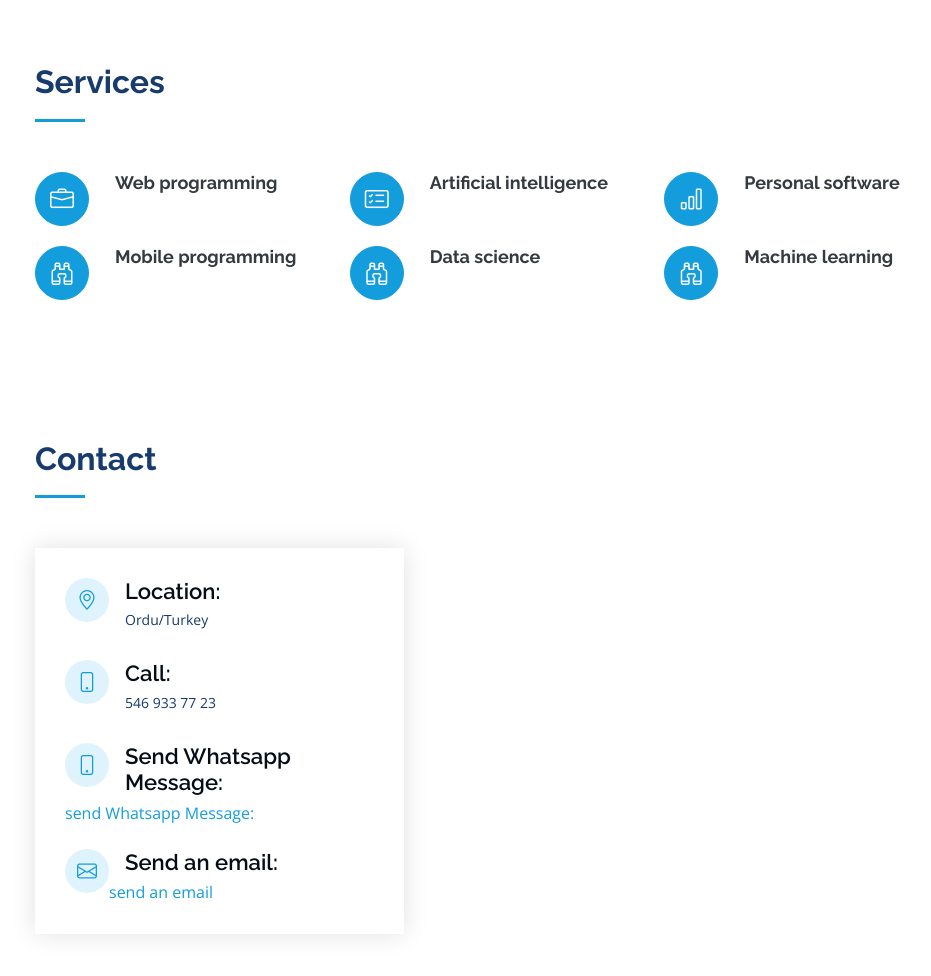
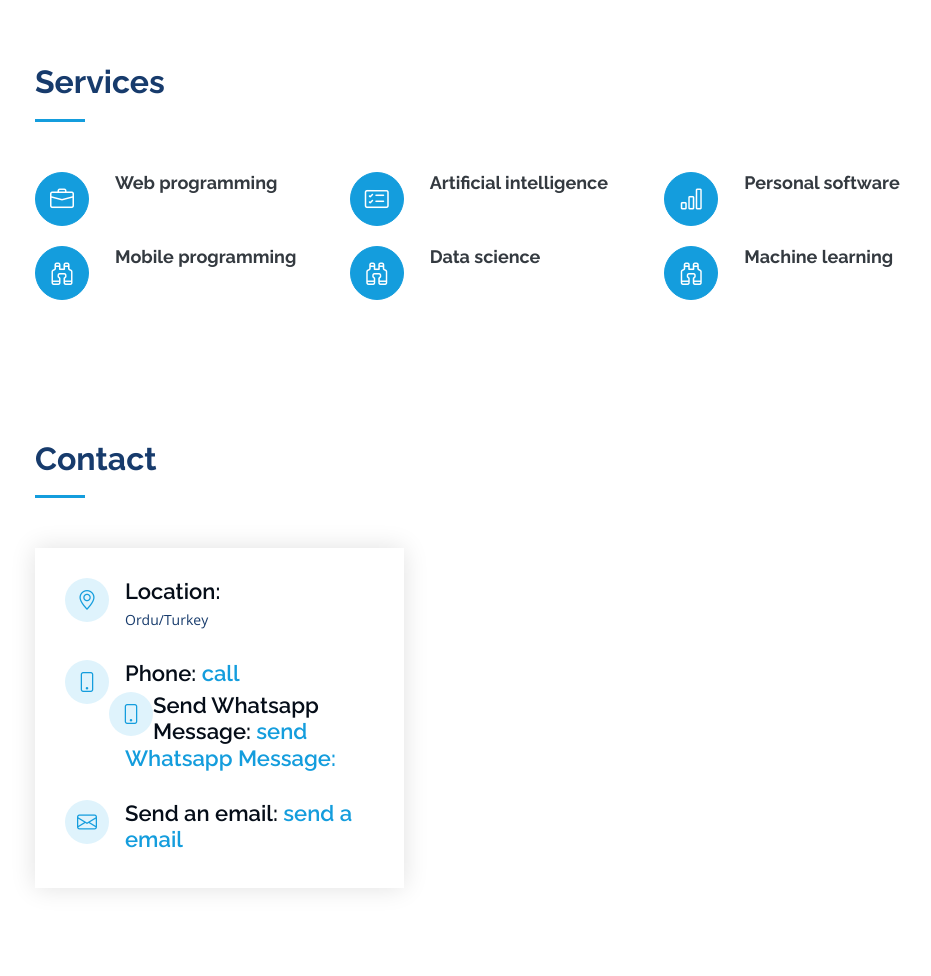
Before and after one commit to SerkanBahtiyar/SerkanBahtiyar.github.io, a plain HTML site: page index.html in a window 1280 px wide. Shown: the part 2655-3631 px from the top of the page, without its empty margins (295-1226 px from the left). Drawn offline with nearby package versions, Linux system fonts and the light colour scheme.

Commit message:
Update index.html

```diff
--- a/index.html
+++ b/index.html
@@ -331,19 +331,16 @@
 
               <div class="phone">
                 <i class="bi bi-phone"></i>
-                <h4>Call:</h4>
-                <p>546 933 77 23</p>
+                <h4>Phone:<a href="tel:+905469337723"> call</a></h4>
               </div>
 
               <div class="phone">
                 <i class="bi bi-phone"></i>
-                <h4>Send Whatsapp Message:</h4>
-                <a href="https://api.whatsapp.com/send?phone=905469337723&text=Merhaba">send Whatsapp Message:</a>
+                <h4>Send Whatsapp Message: <a href="https://api.whatsapp.com/send?phone=905469337723&text=Merhaba">send Whatsapp Message:</a></h4>
               </div><br>
                  <div class="email">
                 <i class="bi bi-envelope"></i>
-                <h4>Send an email:</h4>
-                <a href="mailto:serkanbahtiyar9@gmail.com?subject=Konu&body=Mesajınızı buraya yazabilirsiniz"> send an email</a>
+                 <h4>Send an email:  <a href="mailto:serkanbahtiyar9@gmail.com?subject=Konu&body=Mesajınızı buraya yazabilirsiniz"> send a email</a></h4>
 
               </div>
             </div>
```
